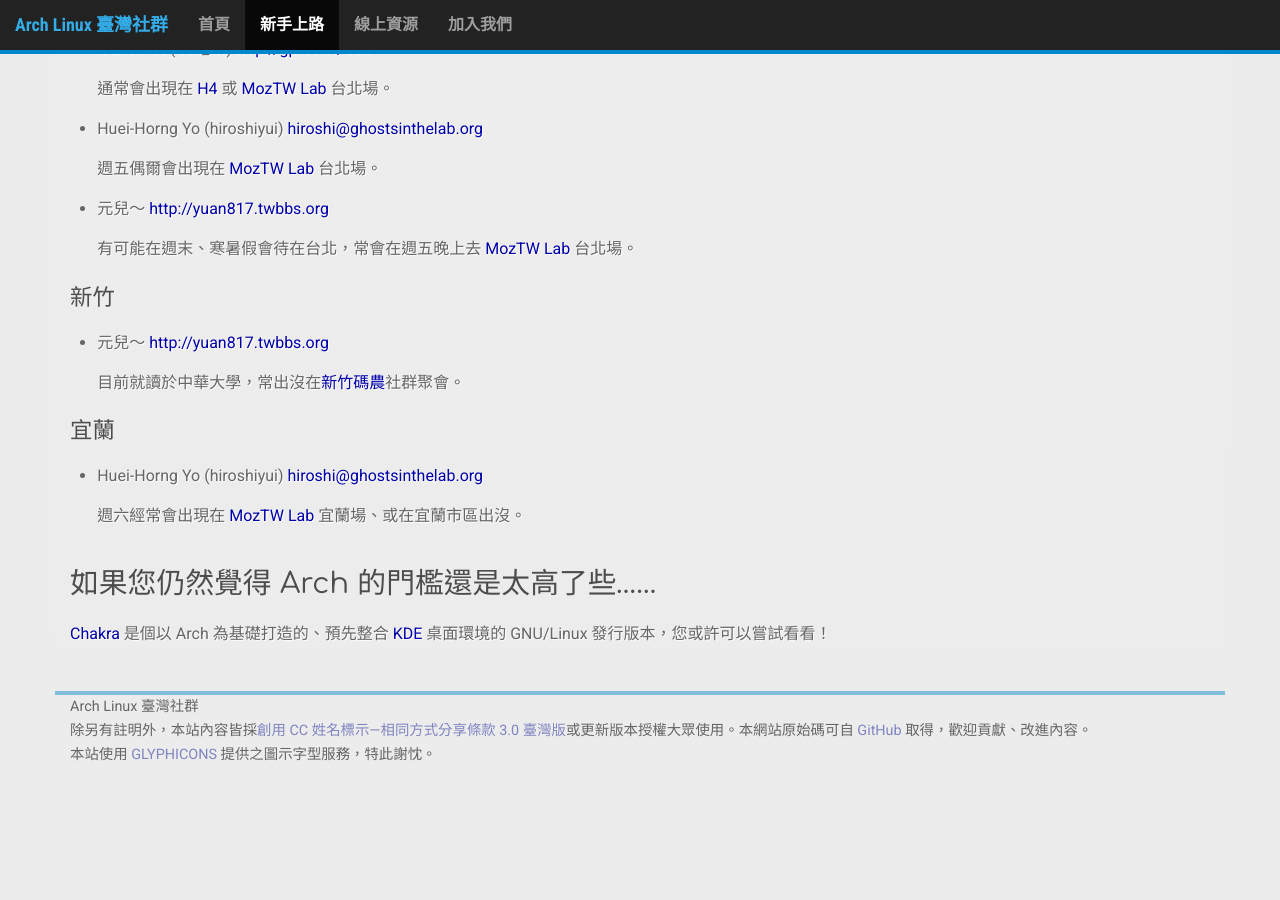
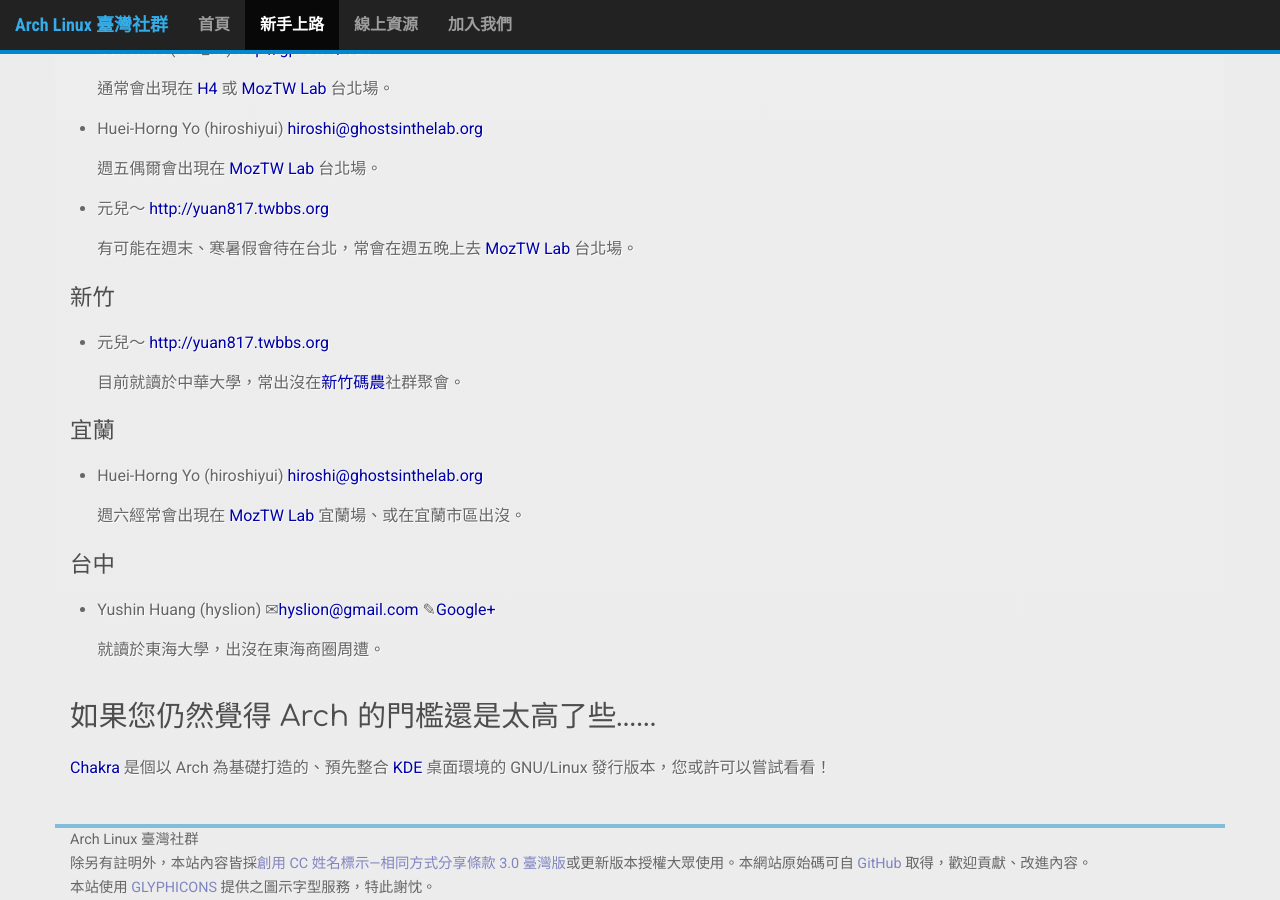
Before and after one commit to linux-taiwan/arch.linux.org.tw, a Jekyll site: the page built from getting-started/index.md, in a window 1280 px wide and 900 px high, scrolled down 1747 px. Built offline with Jekyll 4.4.1, drawn with Linux system fonts in a browser that asks for light colours; nearby versions of some CDN libraries; Markdown is read by kramdown in place of the engine named in the settings; before the commit the page ends 2514 px from its top, so only the background shows below that.

Commit message:
Add a new contact

```diff
--- a/getting-started/index.md
+++ b/getting-started/index.md
@@ -93,6 +93,12 @@ VirtualBox 的功能已經相當完備，您架出來的 Arch 經過適當的網
 
   週六經常會出現在 [MozTW Lab] 宜蘭場、或在宜蘭市區出沒。
 
+## 台中
+
+* Yushin Huang (hyslion) ✉<hyslion@gmail.com> ✎[Google+](https://plus.google.com/communities/101238863048851764297)
+
+    就讀於東海大學，出沒在東海商圈周遭。
+
 [H4]: http://www.hackingthursday.org/
 [MozTW Lab]: http://moztw.org/events/moztw-lab/
 [新竹碼農]: http://www.facebook.com/groups/hsinchu.coders/
```
